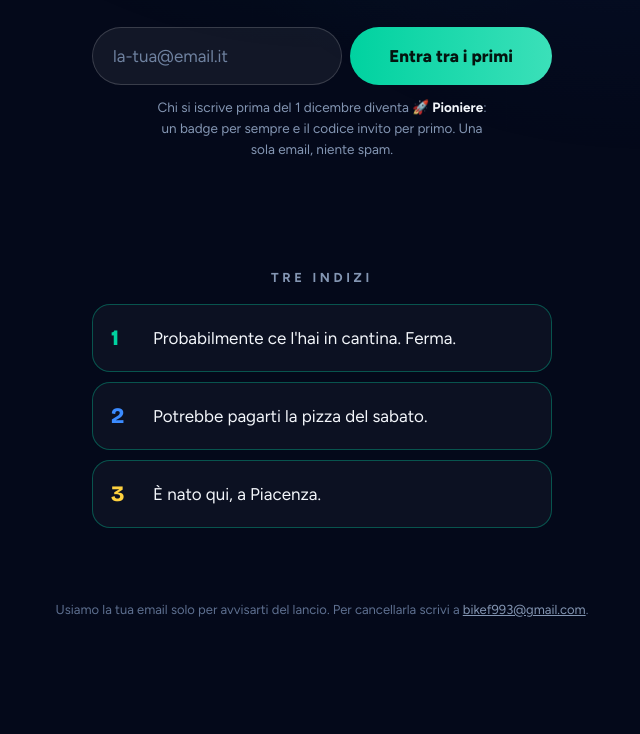
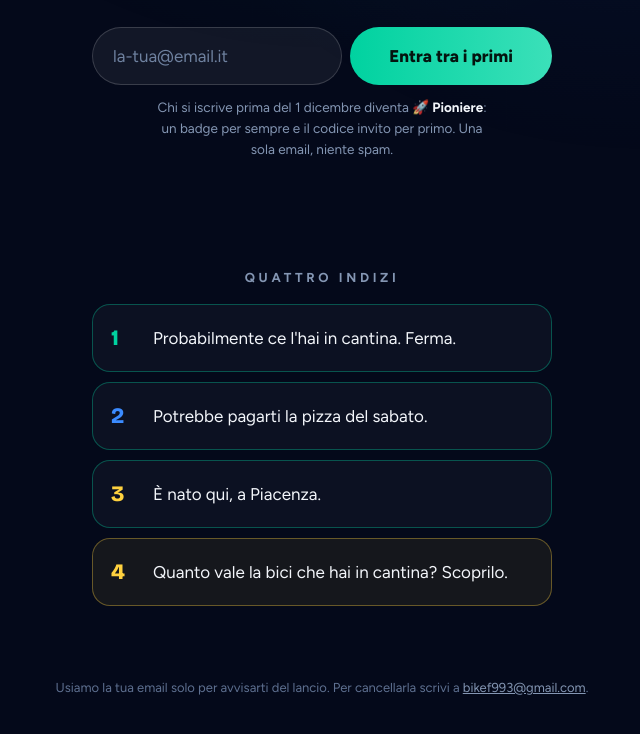
Before and after one commit to bikef993-droid/bikefly, a plain HTML site: page presto/index.html in a window 1280 px wide. Shown: the part 674-1408 px from the top of the page, without its empty margins (318-958 px from the left). Before the commit the page ends 1334 px from the top, so only its background shows below. Drawn offline with Linux system fonts and the light colour scheme; no server answers.

Commit message:
Teaser: quarto indizio con la calcolatrice

```diff
--- a/presto/index.html
+++ b/presto/index.html
@@ -94,6 +94,9 @@ button:disabled{opacity:.6}
 .indizio i{font-style:normal;font-family:"Bricolage Grotesque",Figtree,sans-serif;font-weight:800;font-size:22px;color:var(--menta);width:28px;flex:none}
 .indizio:nth-child(3) i{color:var(--cielo)}
 .indizio:nth-child(4) i{color:var(--sole)}
+.indizio.quarto{text-decoration:none;border-color:rgba(255,210,63,.35);background:rgba(255,210,63,.07)}
+.indizio.quarto i{color:var(--sole)}
+.indizio.quarto:active{transform:scale(.98)}
 
 /* arrivato */
 .arrivato{display:none;margin:30px auto 0}
@@ -141,10 +144,11 @@ footer a{color:var(--nebbia)}
   <div class="arrivato"><a href="../">È arrivato. Scopri cos'è →</a></div>
 
   <section class="indizi" aria-label="Indizi">
-    <h2>Tre indizi</h2>
+    <h2>Quattro indizi</h2>
     <div class="indizio"><i>1</i><span>Probabilmente ce l'hai in cantina. Ferma.</span></div>
     <div class="indizio"><i>2</i><span>Potrebbe pagarti la pizza del sabato.</span></div>
     <div class="indizio"><i>3</i><span>È nato qui, a Piacenza.</span></div>
+    <a class="indizio quarto" href="../quanto/"><i>4</i><span>Quanto vale la bici che hai in cantina? Scoprilo.</span></a>
   </section>
 
   <footer>
```
